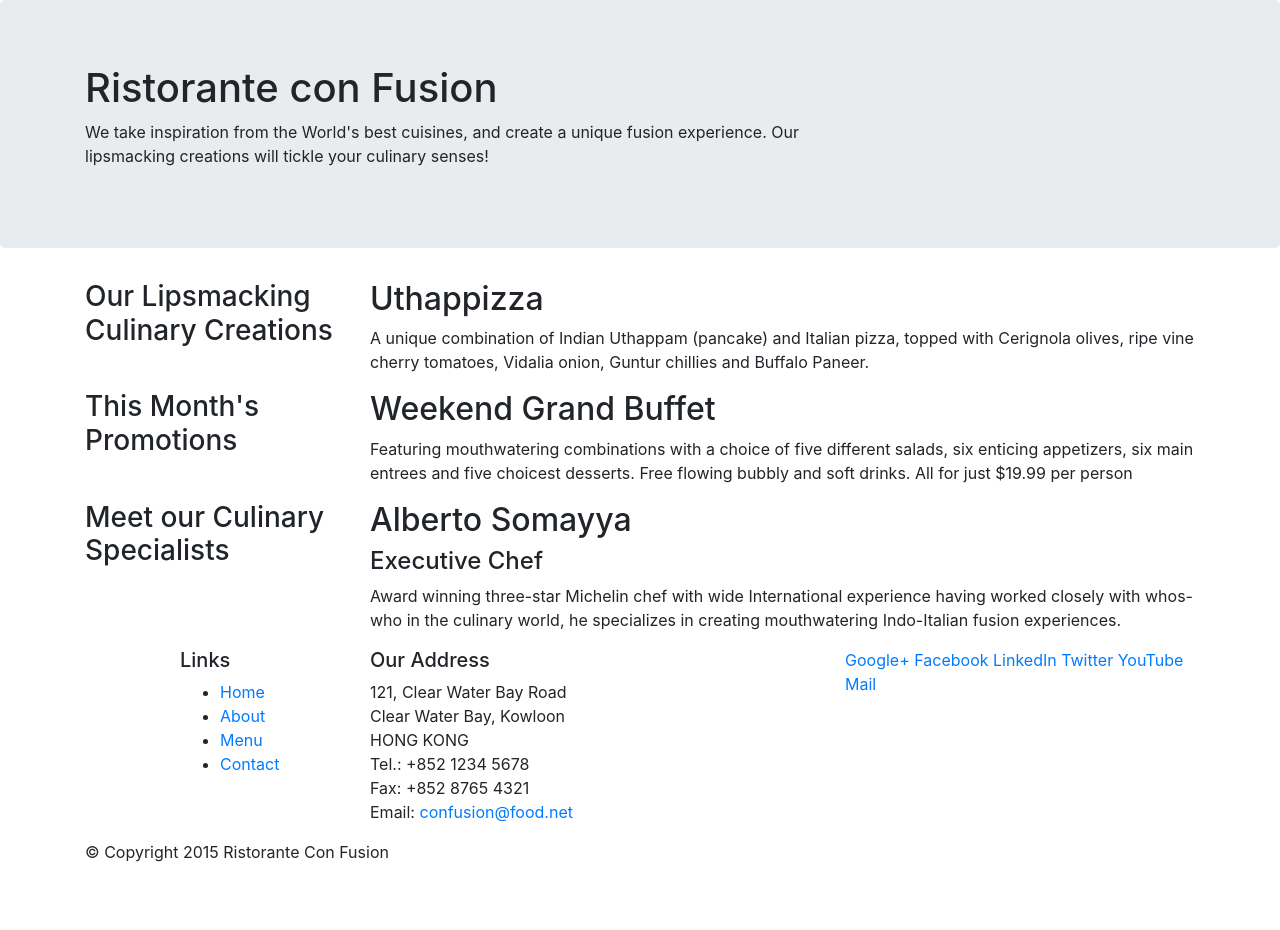
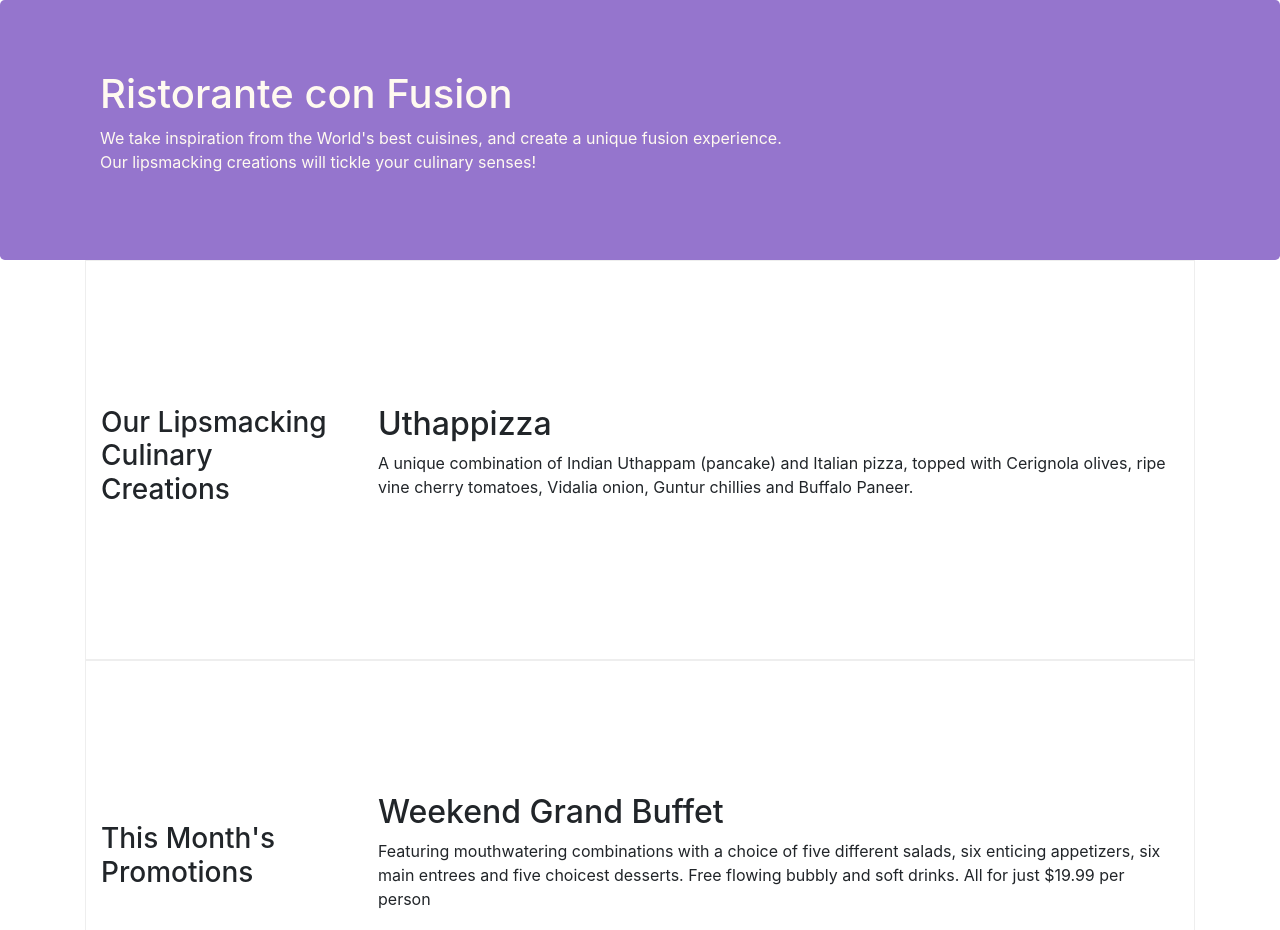
Before and after one commit to Dinika/Restorante-Con-Fusion, a website: page index.html in a window 1280 px wide. Shown: the top 930 px of the page. Before the commit the page ends 880 px from the top, so only its background shows below. Drawn offline with nearby package versions, Linux system fonts and the light colour scheme.

Commit message:
Format the content a little

```diff
--- /dev/null
+++ b/css/styles.css
@@ -0,0 +1,35 @@
+.row-header
+{
+  margin: 0px auto;
+  padding: 0px auto;
+}
+
+.row-content
+{
+  margin: 0px auto;
+  padding: 50px 0px 50px 0px;
+  border: 1px ridge;
+  min-height: 400px;
+}
+
+.footer
+{
+  background-color: #D1C4E9;
+  margin: 0px auto;
+  padding: 20px 0px 20px 0px;
+}
+
+.jumbotron
+{
+  padding: 70px 30px 70px 30px;
+  margin: 0px auto;
+  background-color: #9575cd;
+  color: floralwhite;
+}
+
+.address
+{
+  margin: 0px;
+  color: #0f0f0f;
+  font-size: 80%;
+}
--- a/index.html
+++ b/index.html
@@ -8,6 +8,7 @@
 
     <!-- Bootstrap CSS -->
     <link rel="stylesheet" href="node_modules/bootstrap/dist/css/bootstrap.min.css">
+    <link rel="stylesheet" href="css/styles.css">
     <title>Ristorante Con Fusion</title>
 </head>
 
@@ -15,7 +16,7 @@
 
     <header class="jumbotron">
         <div class="container">
-            <div class="row">
+            <div class="row row-header">
                 <div class="col-12 col-sm-8">
                     <h1>Ristorante con Fusion</h1>
                     <p>We take inspiration from the World's best cuisines, and create a unique fusion experience. Our lipsmacking creations will tickle your culinary senses!</p>
@@ -27,18 +28,18 @@
     </header>
 
     <div class="container">
-        <div class="row">
-            <div class="col-sm-4 push-sm-8 col-md-3 push-md-9">
+        <div class="row row-content align-items-center">
+            <div class="col-sm-4 col-md-3 flex-last">
                 <h3>Our Lipsmacking Culinary Creations</h3>
             </div>
-            <div class="col-sm pull-sm-4 col-md pull-md-3">
+            <div class="col-sm col-md flex-first">
                 <h2>Uthappizza</h2>
                 <p>A unique combination of Indian Uthappam (pancake) and Italian pizza, topped with Cerignola olives, ripe vine cherry tomatoes, Vidalia onion, Guntur chillies and Buffalo Paneer.</p>
             </div>
         </div>
 
 
-        <div class="row">
+        <div class="row row-content align-items-center">
             <div class="col-sm-4 col-md-3">
                 <h3>This Month's Promotions</h3>
             </div>
@@ -48,11 +49,11 @@
             </div>
         </div>
 
-        <div class="row">
-            <div class="col-sm-4 push-sm-8 col-md-3 push-md-9">
+        <div class="row row-content align-items-center">
+            <div class="col-sm-4 col-md-3 flex-last">
                 <h3>Meet our Culinary Specialists</h3>
             </div>
-            <div class="col-sm pull-sm-4 col-md pull-md-3">
+            <div class="col-sm col-md flex-first">
                 <h2>Alberto Somayya</h2>
                 <h4>Executive Chef</h4>
                 <p>Award winning three-star Michelin chef with wide International experience having worked closely with whos-who in the culinary world, he specializes in creating mouthwatering Indo-Italian fusion experiences. </p>
@@ -60,12 +61,12 @@
         </div>
     </div>
 
-    <footer>
+    <footer class="footer">
         <div class="container">
             <div class="row">
                 <div class="col-5 offset-1 col-sm-2">
                     <h5>Links</h5>
-                    <ul>
+                    <ul class="list-unstyled">
                         <li><a href="#">Home</a></li>
                         <li><a href="#">About</a></li>
                         <li><a href="#">Menu</a></li>
@@ -83,8 +84,8 @@
 		              Email: <a href="mailto:confusion@food.net">confusion@food.net</a>
 		           </address>
                 </div>
-                <div class="col col-sm-4">
-                    <div>
+                <div class="col col-sm-4 align-self-center">
+                    <div style="text-align: center">
                         <a href="http://google.com/+">Google+</a>
                         <a href="http://www.facebook.com/profile.php?id=">Facebook</a>
                         <a href="http://www.linkedin.com/in/">LinkedIn</a>
@@ -94,7 +95,7 @@
                     </div>
                 </div>
            </div>
-           <div class="row">
+           <div class="row justify-content-center">
                 <div class="col-auto">
                     <p>© Copyright 2015 Ristorante Con Fusion</p>
                 </div>
```
